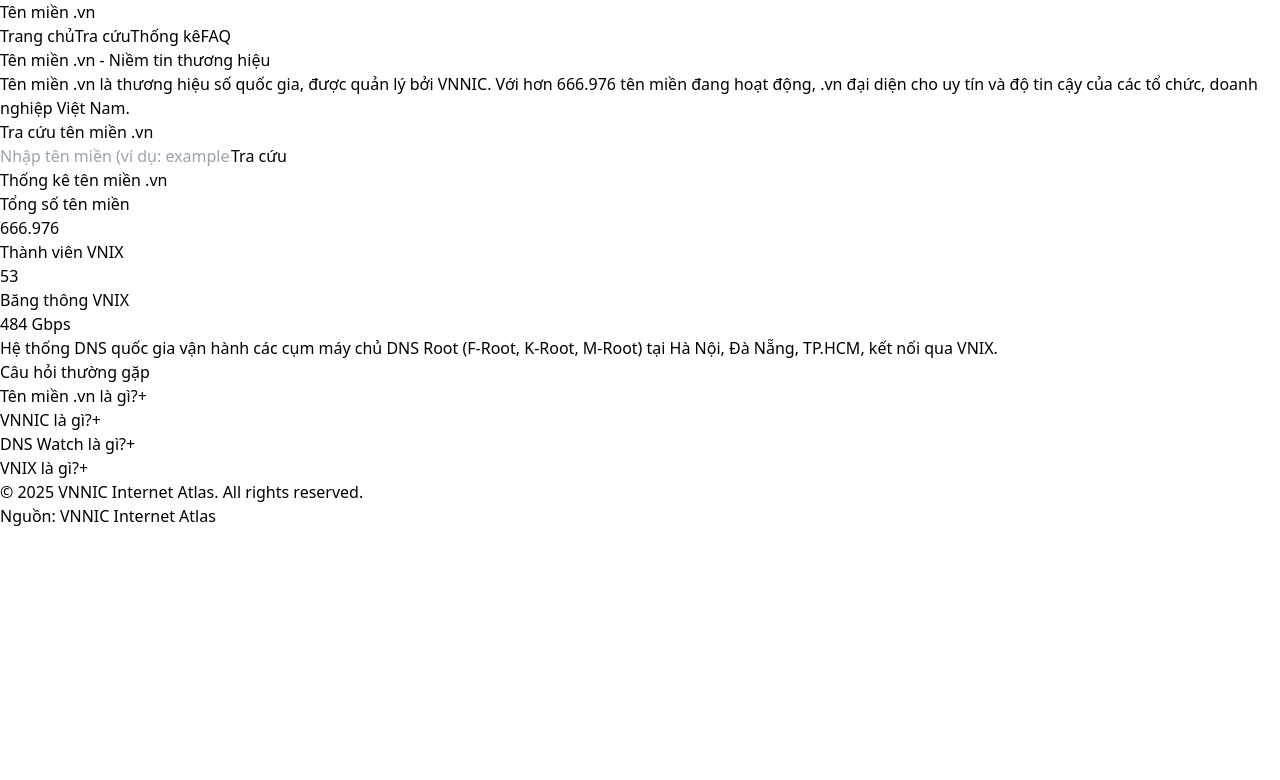
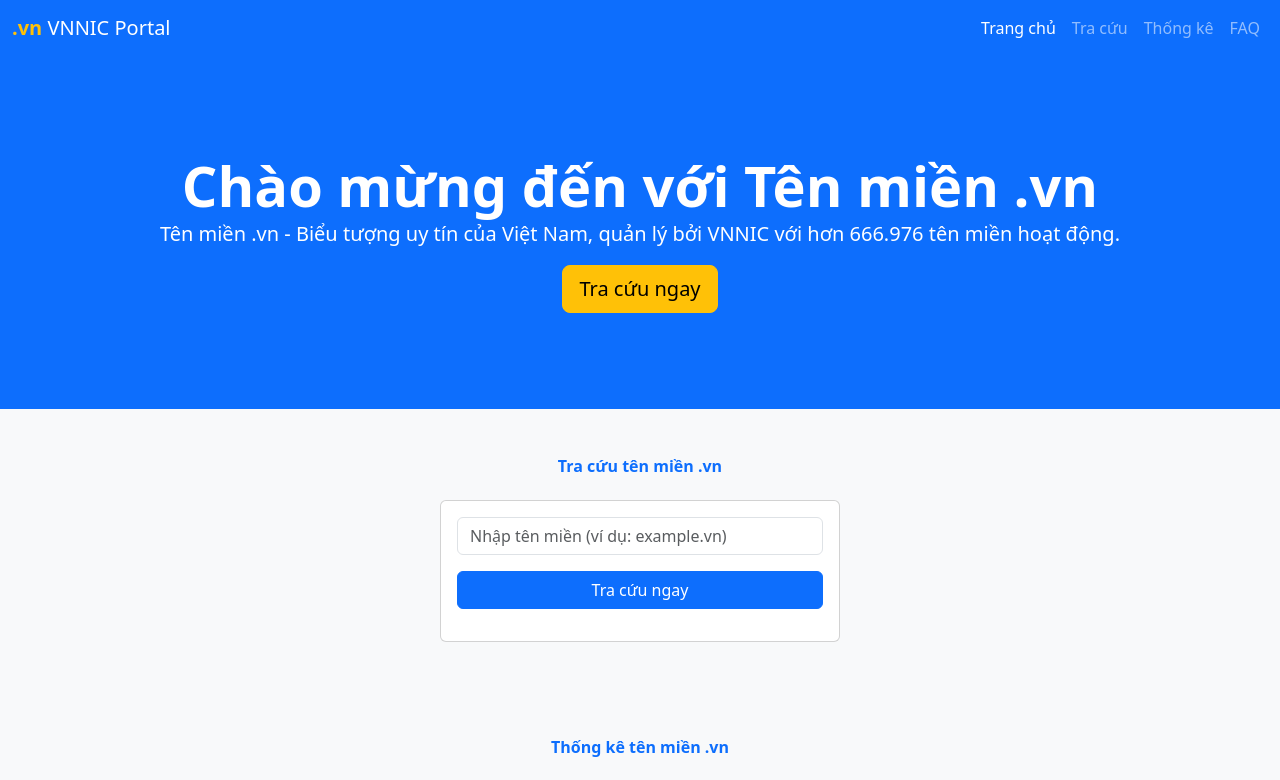
Before and after one commit to nguyenquanghuy12345678/vnnic-domain, a React (Vite) app: page / in a window 1280 px wide. Shown: the top 780 px of the page. Built offline with nearby package versions, Linux system fonts and the light colour scheme; the HTML template or start-up script is replaced by a standard one.

Commit message:
update: styte with Bootstrap 5

```diff
--- a/index.html
+++ b/index.html
@@ -1,13 +1,16 @@
 <!DOCTYPE html>
 <html lang="vi">
 <head>
-  <meta charset="UTF-8" />
-  <meta name="viewport" content="width=device-width, initial-scale=1.0" />
-  <title>Tên miền .vn - VNNIC</title>
-  <link rel="icon" href="/favicon.ico" type="image/x-icon" />
+  <meta charset="UTF-8">
+  <meta name="viewport" content="width=device-width, initial-scale=1.0">
+  <title>Tên miền .vn - Hệ thống quản lý VNNIC</title>
+  <link href="https://cdn.jsdelivr.net/npm/bootstrap@5.3.3/dist/css/bootstrap.min.css" rel="stylesheet" integrity="sha384-QWTKZyjpPEjISv5WaRU9OFeRpok6YctnYmDr5pNlyT2bRjXh0JMhjY6hW+ALEwIH" crossorigin="anonymous">
+  <link rel="stylesheet" href="/src/styles.css">
+  <link rel="icon" href="/favicon.ico" type="image/x-icon">
 </head>
 <body>
   <div id="root"></div>
-  <script type="module" src="/src/index.jsx"></script>
+  <script src="https://cdn.jsdelivr.net/npm/bootstrap@5.3.3/dist/js/bootstrap.bundle.min.js" integrity="sha384-YvpcrYf0tY3lHB60NNkmXc5s9fDVZLESaAA55NDzOxhy9GkcIdslK1eN7N6jIeHz" crossorigin="anonymous"></script>
+  <script type="module" src="/src/index.js"></script>
 </body>
 </html>
--- a/src/components/DomainLookup.jsx
+++ b/src/components/DomainLookup.jsx
@@ -17,26 +17,23 @@
   };
 
   return (
-    <section id="lookup" className="py-12 bg-blue-50">
-      <div className="container mx-auto px-4">
-        <h2 className="text-3xl font-semibold text-center text-blue-800 mb-6">Tra cứu tên miền .vn</h2>
-        <div className="max-w-md mx-auto bg-white p-6 rounded-lg shadow-md">
+    <section id="lookup" className="py-5 bg-light">
+      <div className="container">
+        <h2 className="text-center mb-4 fw-bold text-primary">Tra cứu tên miền .vn</h2>
+        <div className="card mx-auto" style={{ maxWidth: '400px' }}>
+          <div className="card-body">
             <input
               type="text"
               value={domain}
               onChange={(e) => setDomain(e.target.value)}
               placeholder="Nhập tên miền (ví dụ: example.vn)"
-            className="w-full p-3 border border-gray-300 rounded-lg focus:outline-none focus:ring-2 focus:ring-blue-500"
+              className="form-control mb-3"
             />
-          <button
-            onClick={checkDomain}
-            className="w-full mt-4 bg-blue-600 text-white p-3 rounded-lg hover:bg-blue-700 transition duration-300"
-          >
-            Tra cứu
-          </button>
-          <p className={`mt-4 text-center ${result.includes('lỗi') ? 'text-red-500' : 'text-green-500'}`}>
+            <button onClick={checkDomain} className="btn btn-primary w-100">Tra cứu ngay</button>
+            <p className={`mt-3 text-center ${result.includes('lỗi') ? 'text-danger' : 'text-success'}`}>
               {result}
             </p>
+          </div>
         </div>
       </div>
     </section>
--- a/src/components/FAQ.jsx
+++ b/src/components/FAQ.jsx
@@ -4,35 +4,33 @@
   const [openIndex, setOpenIndex] = useState(null);
 
   const faqs = [
-    { question: "Tên miền .vn là gì?", answer: "Tên miền .vn là tên miền quốc gia cấp cao của Việt Nam, được quản lý bởi VNNIC, đại diện cho uy tín và thương hiệu Việt." },
-    { question: "VNNIC là gì?", answer: "VNNIC (Vietnam Internet Network Information Center) là cơ quan quản lý tài nguyên Internet tại Việt Nam, bao gồm tên miền .vn và địa chỉ IP." },
-    { question: "DNS Watch là gì?", answer: "DNS Watch là công cụ của VNNIC, cho phép tra cứu trạng thái tên miền và kiểm tra quá trình phân giải DNS." },
-    { question: "VNIX là gì?", answer: "VNIX (Vietnam National Internet Exchange) là hệ thống kết nối Internet quốc gia, hỗ trợ tăng tốc độ truy cập và độ tin cậy cho tên miền .vn." }
+    { question: "Tên miền .vn là gì?", answer: "Tên miền .vn là tên miền quốc gia cấp cao của Việt Nam, do VNNIC quản lý, đại diện uy tín thương hiệu." },
+    { question: "VNNIC là gì?", answer: "VNNIC là cơ quan quản lý tài nguyên Internet tại Việt Nam, bao gồm tên miền .vn và địa chỉ IP." },
+    { question: "DNS Watch là gì?", answer: "DNS Watch là công cụ tra cứu trạng thái tên miền và phân giải DNS của VNNIC." },
+    { question: "VNIX là gì?", answer: "VNIX là hệ thống kết nối Internet quốc gia, tăng tốc độ và độ tin cậy cho tên miền .vn." }
   ];
 
-  const toggleFAQ = (index) => {
-    setOpenIndex(openIndex === index ? null : index);
-  };
-
   return (
-    <section id="faq" className="py-12 bg-white">
-      <div className="container mx-auto px-4">
-        <h2 className="text-3xl font-semibold text-center text-blue-800 mb-8">Câu hỏi thường gặp</h2>
-        <div className="max-w-2xl mx-auto">
+    <section id="faq" className="py-5 bg-light">
+      <div className="container">
+        <h2 className="text-center mb-4 fw-bold text-primary">Câu hỏi thường gặp</h2>
+        <div className="accordion" id="faqAccordion">
           {faqs.map((faq, index) => (
-            <div key={index} className="mb-4">
-              <button
-                onClick={() => toggleFAQ(index)}
-                className="w-full text-left p-4 bg-gray-50 rounded-lg shadow-md hover:bg-gray-100 transition duration-300 flex justify-between items-center"
-              >
-                <span className="font-medium text-gray-700">{faq.question}</span>
-                <span>{openIndex === index ? '-' : '+'}</span>
-              </button>
-              {openIndex === index && (
-                <div className="p-4 bg-gray-200 rounded-b-lg">
-                  <p className="text-gray-600">{faq.answer}</p>
+            <div className="accordion-item" key={index}>
+              <h2 className="accordion-header" id={`heading${index}`}>
+                <button
+                  className={`accordion-button ${openIndex === index ? '' : 'collapsed'}`}
+                  type="button"
+                  onClick={() => setOpenIndex(openIndex === index ? null : index)}
+                >
+                  {faq.question}
+                </button>
+              </h2>
+              <div className={`accordion-collapse collapse ${openIndex === index ? 'show' : ''}`} id={`collapse${index}`} aria-labelledby={`heading${index}`}>
+                <div className="accordion-body">
+                  {faq.answer}
                 </div>
-              )}
+              </div>
             </div>
           ))}
         </div>
--- a/src/components/Footer.jsx
+++ b/src/components/Footer.jsx
@@ -1,10 +1,10 @@
 function Footer() {
   return (
-    <footer className="bg-gray-800 text-white py-6">
-      <div className="container mx-auto px-4 text-center">
+    <footer className="bg-dark text-white py-4">
+      <div className="container text-center">
         <p className="mb-2">© 2025 VNNIC Internet Atlas. All rights reserved.</p>
         <p>
-          Nguồn: <a href="https://internetatlas.vnnic.vn/ten-mien-vn" className="text-blue-300 hover:underline">VNNIC Internet Atlas</a>
+          Nguồn: <a href="https://internetatlas.vnnic.vn/ten-mien-vn" className="text-info text-decoration-underline">VNNIC Internet Atlas</a>
         </p>
       </div>
     </footer>
--- a/src/components/Header.jsx
+++ b/src/components/Header.jsx
@@ -1,16 +1,31 @@
 function Header() {
   return (
-    <header className="bg-gradient-to-r from-blue-600 to-blue-800 text-white py-4 sticky top-0 z-50 shadow-lg">
-      <div className="container mx-auto px-4 flex justify-between items-center">
-        <h1 className="text-3xl font-bold tracking-wide">Tên miền .vn</h1>
-        <nav className="space-x-6">
-          <a href="#home" className="hover:text-yellow-300 transition duration-300">Trang chủ</a>
-          <a href="#lookup" className="hover:text-yellow-300 transition duration-300">Tra cứu</a>
-          <a href="#stats" className="hover:text-yellow-300 transition duration-300">Thống kê</a>
-          <a href="#faq" className="hover:text-yellow-300 transition duration-300">FAQ</a>
-        </nav>
+    <nav className="navbar navbar-expand-lg navbar-dark bg-primary">
+      <div className="container-fluid">
+        <a className="navbar-brand" href="#home">
+          <span className="text-warning fw-bold">.vn</span> VNNIC Portal
+        </a>
+        <button className="navbar-toggler" type="button" data-bs-toggle="collapse" data-bs-target="#navbarNav" aria-controls="navbarNav" aria-expanded="false" aria-label="Toggle navigation">
+          <span className="navbar-toggler-icon"></span>
+        </button>
+        <div className="collapse navbar-collapse" id="navbarNav">
+          <ul className="navbar-nav ms-auto">
+            <li className="nav-item">
+              <a className="nav-link active" href="#home">Trang chủ</a>
+            </li>
+            <li className="nav-item">
+              <a className="nav-link" href="#lookup">Tra cứu</a>
+            </li>
+            <li className="nav-item">
+              <a className="nav-link" href="#stats">Thống kê</a>
+            </li>
+            <li className="nav-item">
+              <a className="nav-link" href="#faq">FAQ</a>
+            </li>
+          </ul>
+        </div>
       </div>
-    </header>
+    </nav>
   );
 }
 
--- a/src/components/Home.jsx
+++ b/src/components/Home.jsx
@@ -1,11 +1,12 @@
 function Home() {
   return (
-    <section id="home" className="bg-gray-100 min-h-screen flex items-center justify-center bg-[url('https://via.placeholder.com/1920x1080')] bg-cover bg-center">
-      <div className="text-center p-6 bg-white bg-opacity-90 rounded-lg shadow-xl max-w-4xl">
-        <h2 className="text-4xl font-extrabold text-blue-800 mb-4">Tên miền .vn - Niềm tin thương hiệu</h2>
-        <p className="text-lg text-gray-700 leading-relaxed">
-          Tên miền .vn là thương hiệu số quốc gia, được quản lý bởi VNNIC. Với hơn 666.976 tên miền đang hoạt động, .vn đại diện cho uy tín và độ tin cậy của các tổ chức, doanh nghiệp Việt Nam.
-        </p>
+    <section id="home" className="bg-primary text-white py-5">
+      <div className="container">
+        <div className="p-5 text-center">
+          <h1 className="display-4 fw-bold">Chào mừng đến với Tên miền .vn</h1>
+          <p className="lead">Tên miền .vn - Biểu tượng uy tín của Việt Nam, quản lý bởi VNNIC với hơn 666.976 tên miền hoạt động.</p>
+          <a href="#lookup" className="btn btn-warning btn-lg mt-3">Tra cứu ngay</a>
+        </div>
       </div>
     </section>
   );
--- a/src/components/Statistics.jsx
+++ b/src/components/Statistics.jsx
@@ -1,24 +1,30 @@
 function Statistics() {
   return (
-    <section id="stats" className="py-12 bg-gray-100">
-      <div className="container mx-auto px-4">
-        <h2 className="text-3xl font-semibold text-center text-gray-800 mb-8">Thống kê tên miền .vn</h2>
-        <div className="grid grid-cols-1 sm:grid-cols-2 lg:grid-cols-3 gap-6">
-          <div className="bg-white p-6 rounded-lg shadow-md hover:shadow-lg transition duration-300 text-center">
-            <h3 className="text-lg font-medium text-gray-600">Tổng số tên miền</h3>
-            <p className="text-3xl font-bold text-blue-600">666.976</p>
+    <section id="stats" className="py-5 bg-light">
+      <div className="container">
+        <h2 className="text-center mb-4 fw-bold text-primary">Thống kê tên miền .vn</h2>
+        <div className="row g-4">
+          <div className="col-md-4">
+            <div className="card bg-primary text-white text-center p-4">
+              <h5 className="card-title">Tổng số tên miền</h5>
+              <p className="display-6 fw-bold">666.976</p>
+            </div>
           </div>
-          <div className="bg-white p-6 rounded-lg shadow-md hover:shadow-lg transition duration-300 text-center">
-            <h3 className="text-lg font-medium text-gray-600">Thành viên VNIX</h3>
-            <p className="text-3xl font-bold text-blue-600">53</p>
+          <div className="col-md-4">
+            <div className="card bg-success text-white text-center p-4">
+              <h5 className="card-title">Thành viên VNIX</h5>
+              <p className="display-6 fw-bold">53</p>
+            </div>
           </div>
-          <div className="bg-white p-6 rounded-lg shadow-md hover:shadow-lg transition duration-300 text-center">
-            <h3 className="text-lg font-medium text-gray-600">Băng thông VNIX</h3>
-            <p className="text-3xl font-bold text-blue-600">484 Gbps</p>
+          <div className="col-md-4">
+            <div className="card bg-info text-white text-center p-4">
+              <h5 className="card-title">Băng thông VNIX</h5>
+              <p className="display-6 fw-bold">484 Gbps</p>
+            </div>
           </div>
         </div>
-        <p className="mt-6 text-center text-gray-600">
-          Hệ thống DNS quốc gia vận hành các cụm máy chủ DNS Root (F-Root, K-Root, M-Root) tại Hà Nội, Đà Nẵng, TP.HCM, kết nối qua VNIX.
+        <p className="mt-4 text-center text-muted">
+          Hệ thống DNS quốc gia vận hành các cụm máy chủ tại Hà Nội, Đà Nẵng, TP.HCM, kết nối qua VNIX.
         </p>
       </div>
     </section>
```
Also changed, not shown: src/styles.css (+15 -0 lines). Lines whose indentation alone changed are shown as unchanged.
